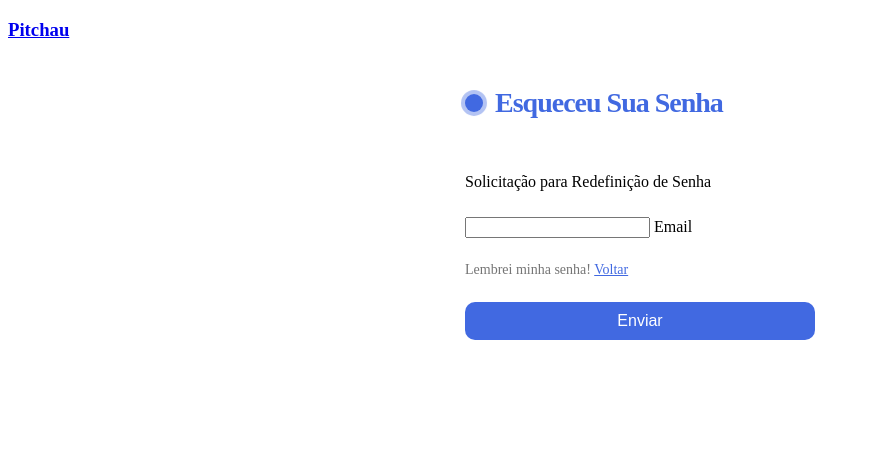
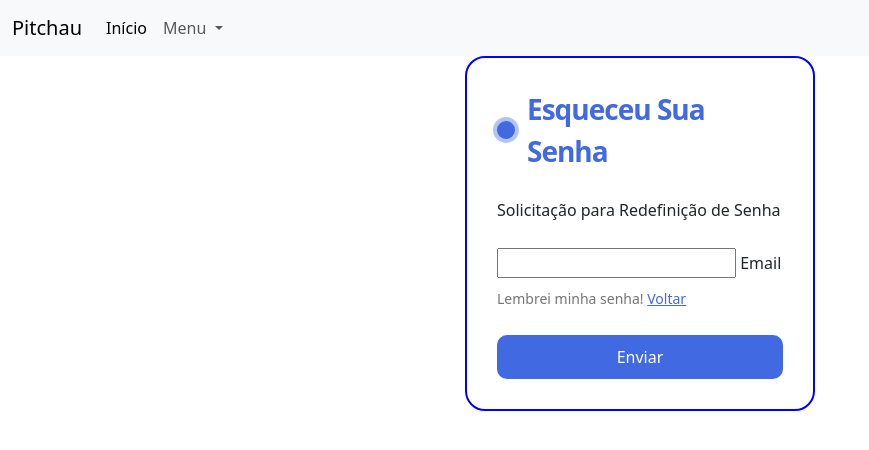
Before and after one commit to cp2-dc-info-projeto-final/pitchau, a PHP site: page /paginas/esqueceu_senha.php in a window 1280 px wide. Shown: the top 450 px of the page, without its empty margins (0-869 px from the left). Run offline with PHP 8.4, Linux system fonts and the light colour scheme.

Commit message:
Update esqueceu_senha.php

```diff
--- a/paginas/esqueceu_senha.php
+++ b/paginas/esqueceu_senha.php
@@ -1,14 +1,40 @@
 <!DOCTYPE html>
 <html lang="en">
 <head>
+    <link href="https://cdn.jsdelivr.net/npm/bootstrap@5.3.2/dist/css/bootstrap.min.css" rel="stylesheet" integrity="sha384-T3c6CoIi6uLrA9TneNEoa7RxnatzjcDSCmG1MXxSR1GAsXEV/Dwwykc2MPK8M2HN" crossorigin="anonymous">
+    <script src="https://cdn.jsdelivr.net/npm/bootstrap@5.3.2/dist/js/bootstrap.bundle.min.js" integrity="sha384-C6RzsynM9kWDrMNeT87bh95OGNyZPhcTNXj1NW7RuBCsyN/o0jlpcV8Qyq46cDfL" crossorigin="anonymous"></script>
     <meta charset="UTF-8">
     <meta name="viewport" content="width=device-width, initial-scale=1.0">
     <title>EsqueceuSenha</title>
     <link rel="stylesheet" href="../css/registre.css">
 </head>
 <body>
-<h3><a href="../#" text-decoration:none>Pitchau</a></h3>
-<form action="../php/processa_envia_email_esqueceu_senha.php" method="POST" class="form">
+<nav class="navbar navbar-expand-lg bg-body-tertiary">
+  <div class="container-fluid">
+    <a class="navbar-brand" href="../index.php">Pitchau</a>
+    <button class="navbar-toggler" type="button" data-bs-toggle="collapse" data-bs-target="#navbarSupportedContent" aria-controls="navbarSupportedContent" aria-expanded="false" aria-label="Toggle navigation">
+      <span class="navbar-toggler-icon"></span>
+    </button>
+    <div class="collapse navbar-collapse" id="navbarSupportedContent">
+      <ul class="navbar-nav me-auto mb-2 mb-lg-0">
+        <li class="nav-item">
+          <a class="nav-link active" aria-current="page" href="../index.php">Início</a>
+        </li>
+        <li class="nav-item dropdown">
+          <a class="nav-link dropdown-toggle" href="#" role="button" data-bs-toggle="dropdown" aria-expanded="false">
+            Menu
+          </a>
+          <ul class="dropdown-menu">
+              <li><a class="dropdown-item" href="../login.php">Fazer Login</a></li>
+              <li><a class="dropdown-item" href="../cadastro.php">Se Cadastrar</a></li>
+        </ul>
+        </li>
+      </ul>
+    </div>
+  </div>
+</nav>
+
+<form action="../php/processa_envia_email_esqueceu_senha.php" method="POST" class="form" style="background-color: rgba(255, 255, 255, 0.7); padding: 30px; border-radius: 20px; position: relative; border: solid 2px blue; margin: auto;">
         <p class="title">Esqueceu Sua Senha</p>
         <p>Solicitação para Redefinição de Senha</p>
         <label>
```
